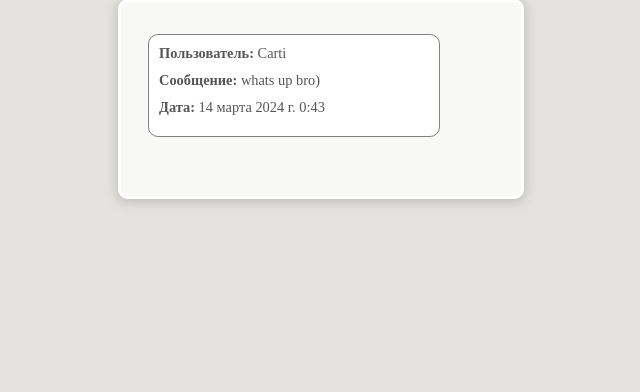
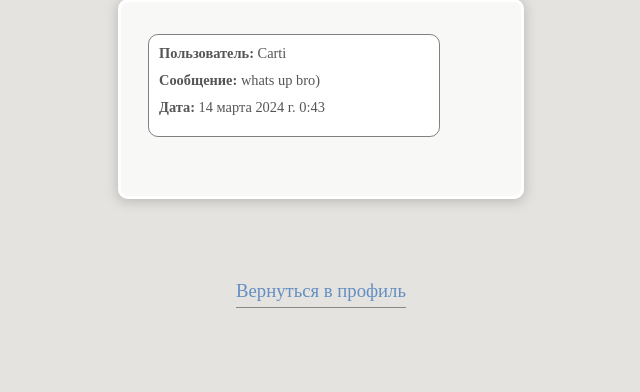
Before and after one commit to GeorgiosPython327Diploma/Diplo_Project, a Django app: page /accounts/inbox/ in a window 1280 px wide. Shown: the part 179-571 px from the top of the page, without its empty margins (319-959 px from the left). Run offline with Django 5.2, Linux system fonts and the light colour scheme; a user stored in the database is signed in; data comes from the database, SQL or seed files in the repository; both versions use the stored data as it was after the commit; some libraries are stand-ins or nearby versions; some web fonts are replaced.

Commit message:
final update

```diff
--- a/accounts/templates/messages/compose.html
+++ b/accounts/templates/messages/compose.html
@@ -9,4 +9,6 @@
        <button type="submit">Отправить</button>
    </form>
 </div>
+
+<a class="back-profile" href="{% url 'bio_view' %}">Вернуться в профиль</a>
 {% endblock %}
--- a/accounts/templates/messages/inbox.html
+++ b/accounts/templates/messages/inbox.html
@@ -17,4 +17,5 @@
     <p>Сообщений нет</p>
   {% endif %}
 </div>
+<a class="back-profile" href="{% url 'bio_view' %}">Вернуться в профиль</a>
 {% endblock %}
--- a/core/static/css/style.css
+++ b/core/static/css/style.css
@@ -1275,7 +1275,7 @@ textarea {
 .static-bio{
     position: absolute;
     top: 44%;
-    right: 3%;
+    right: 1%;
     padding: 40px 60px;
     background-color: #fafafac8;
     border-radius: 11px;
@@ -1331,7 +1331,8 @@ textarea {
 .message-position{
     position: absolute;
     top: 25%;
-    right: -15%;
+    right: -17%;
+    width: 220px;
     padding: 11px 50px;
     background-color: #fafafac8;
     border: 4px solid white;
@@ -1412,6 +1413,15 @@ textarea {
     word-break: break-word;
 }
 
+.back-profile{
+    text-decoration: none;
+    color: rgb(99, 142, 194);
+    border-bottom: 1px solid #898988;
+    height: 30px;
+    font-size: 1.3em;
+    margin-top: 70px;
+}
+
 .project-img img{
     max-width: 800px;
     max-height: 800px;
--- a/core/static/js/about-project-animate.js
+++ b/core/static/js/about-project-animate.js
@@ -6,5 +6,5 @@ document.addEventListener("DOMContentLoaded", function () {
   gsap.set(pProject, { y: '100%' });
 
   gsap.to(projectImg, { scale: 1, duration: 1, ease: "power1.out" });
-  gsap.to(pProject, { y: 0, duration: 1, ease: "power1.out", delay: 0.5 });
+  gsap.to(pProject, { y: 0, duration: 1, ease: "power1.out", delay: 0.6 });
 });
--- a/core/static/js/message-containers-animation.js
+++ b/core/static/js/message-containers-animation.js
@@ -1,10 +1,17 @@
 document.addEventListener("DOMContentLoaded", function () {
   const inboxMessage = document.querySelector('.inbox-message');
   const composeMessage = document.querySelector('.compose-message');
+  const backProfileLink = document.querySelector('.back-profile');
 
+  // Устанавливаем начальное состояние для ссылки "Вернуться в профиль"
+  gsap.set(backProfileLink, { opacity: 0, y: '50%' });
+
+  // Анимация плавного появления ссылки "Вернуться в профиль"
+  gsap.to(backProfileLink, { opacity: 1, y: '0%', duration: 1, ease: 'power1.inOut', delay: 0.5 });
+
+  // Анимация для блоков inboxMessage и composeMessage (как в вашем примере)
   gsap.set(inboxMessage, { opacity: 0, y: '100%' });
   gsap.set(composeMessage, { opacity: 0, y: '100%' });
-
   gsap.to(inboxMessage, { opacity: 1, y: '0%', duration: 1, ease: 'power1.inOut' });
   gsap.to(composeMessage, { opacity: 1, y: '0%', duration: 1, ease: 'power1.inOut' });
 });
```
Also changed, not shown: db.sqlite3.
